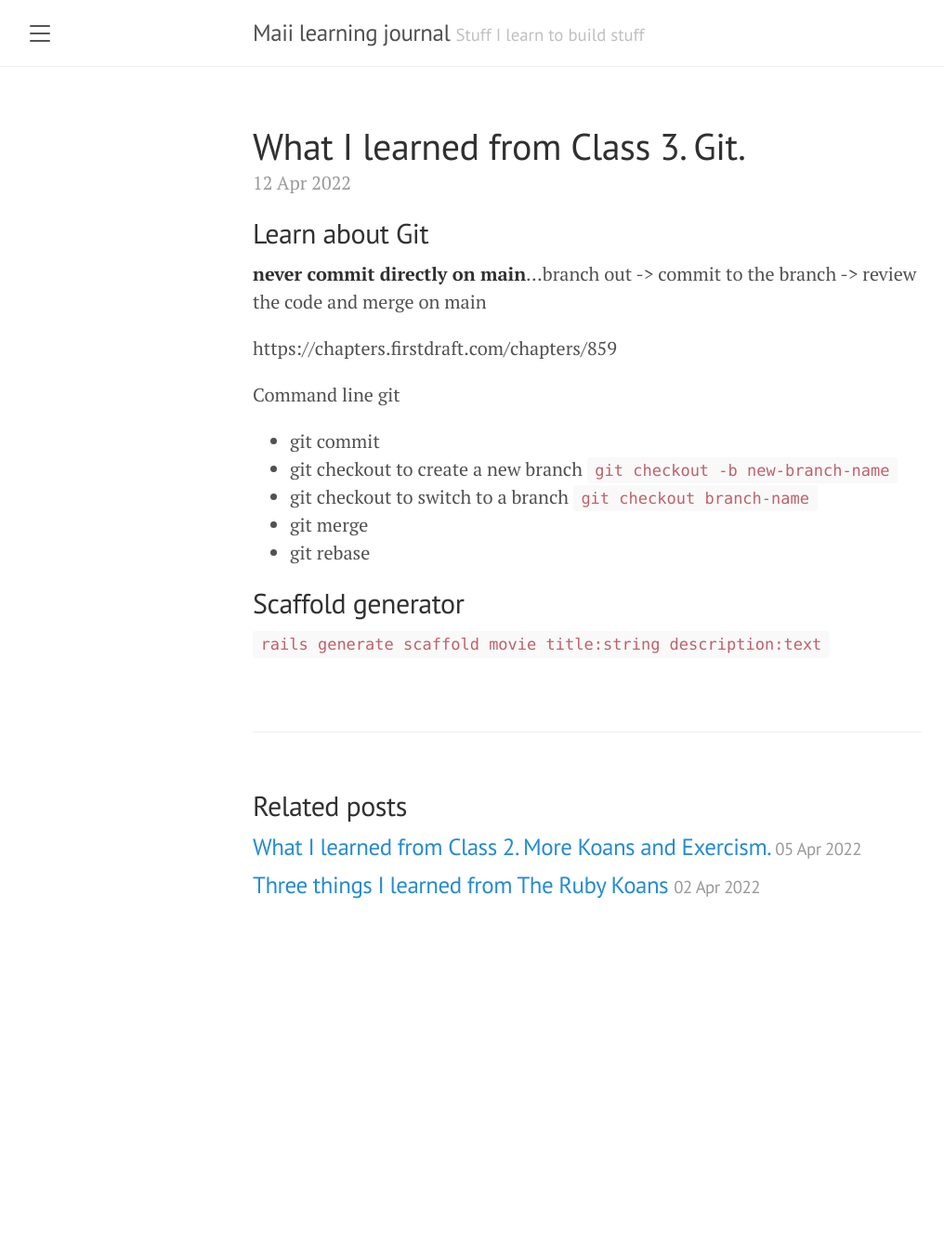
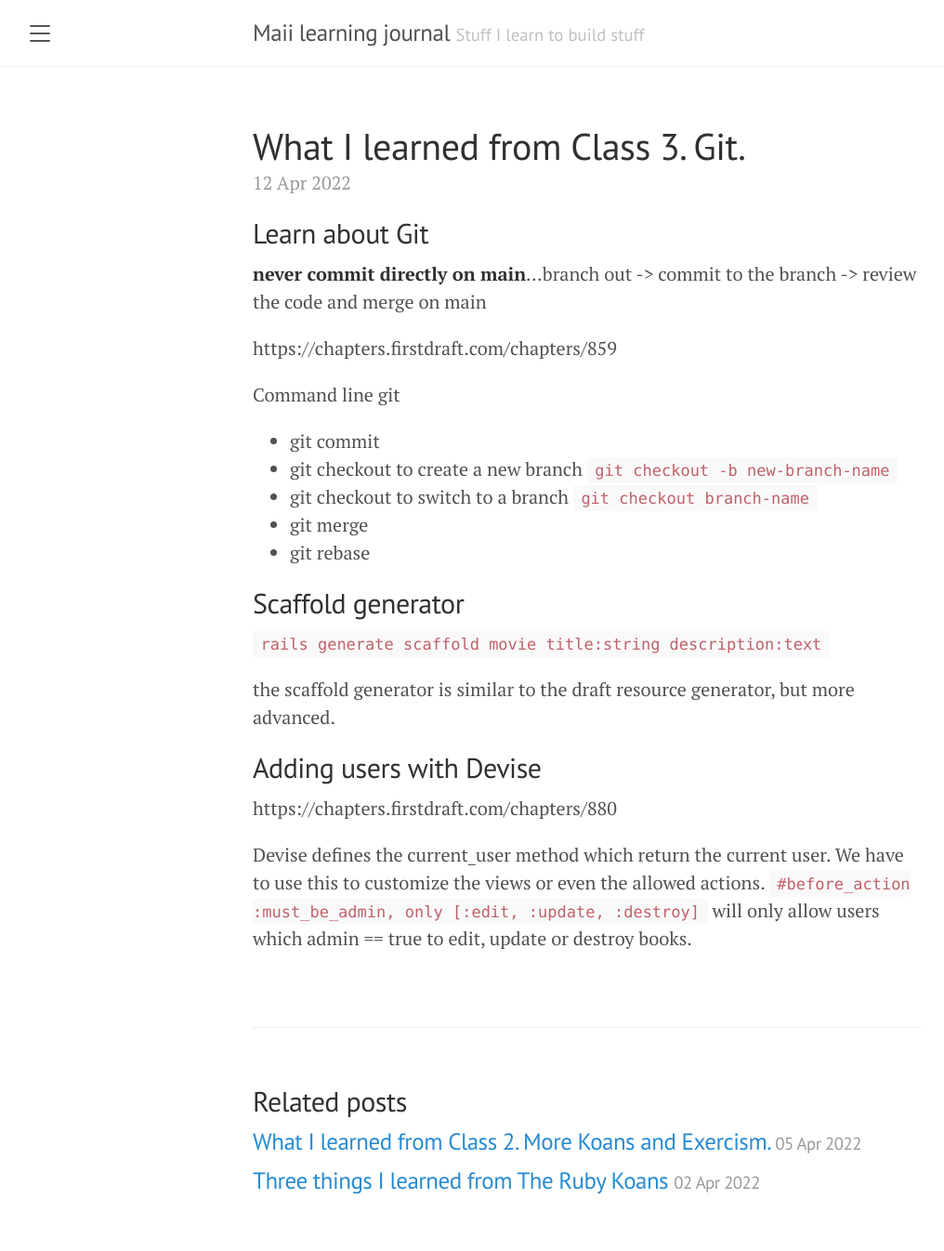
Before and after one commit to eamesa/maii-journal, a Jekyll site: the page built from _posts/2022-04-12-Class_3.md, in a window 1280 px wide. Shown: the whole page at 93% size, without its empty margins (8-1024 px from the left). Built offline with Jekyll 4.4.1, drawn with Linux system fonts in a browser that asks for light colours; a script that is not in the unit is left out; before the commit the page ends 1028 px from its top, so only the background shows below that.

Commit message:
Update 2022-04-12-Class_3.md

```diff
--- a/_posts/2022-04-12-Class_3.md
+++ b/_posts/2022-04-12-Class_3.md
@@ -19,3 +19,12 @@ Command line git
 ## Scaffold generator
 
 `rails generate scaffold movie title:string description:text`
+
+the scaffold generator is similar to the draft resource generator, but more advanced.
+
+## Adding users with Devise
+
+https://chapters.firstdraft.com/chapters/880
+
+Devise defines the current_user method which return the current user. We have to use this to customize the views or even the allowed actions.
+`#before_action :must_be_admin, only [:edit, :update, :destroy]` will only allow users which admin == true to edit, update or destroy books.
```
